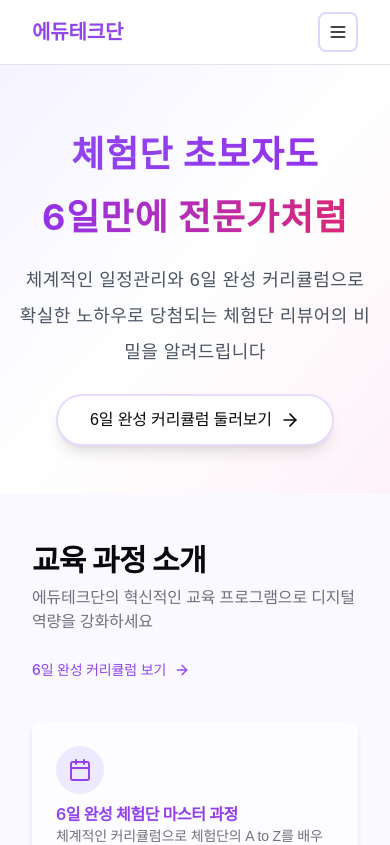
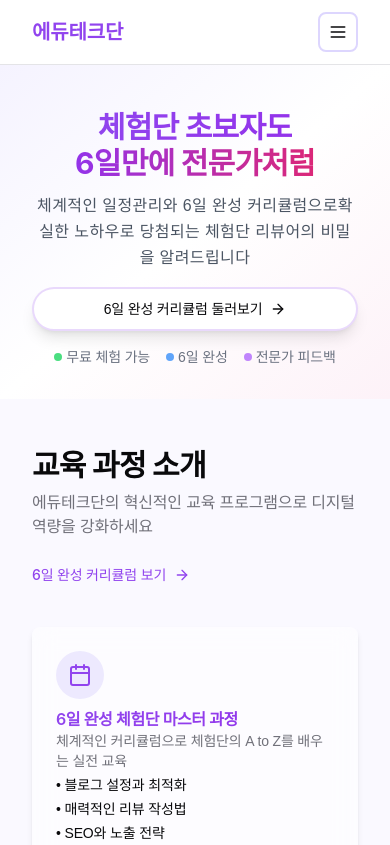
Before and after one commit to godud2604/hy-lnk, a Next.js app: page / in a window 390 px wide. Shown: the top 845 px of the page. Built offline with nearby package versions, Linux system fonts and the light colour scheme; no server answers; a web font is replaced by a local one.

Commit message:
improved layout and readability

```diff
--- a/components/hero-section.tsx
+++ b/components/hero-section.tsx
@@ -4,37 +4,52 @@ import { Button } from "@/components/ui/button"
 
 export default function HeroSection() {
   return (
-    <section className="w-full py-12 md:py-24 lg:py-32 bg-gradient-to-br from-lavender-50 via-white to-softpink-50 relative overflow-hidden">
+    <section className="w-full py-8 md:py-16 lg:py-24 bg-gradient-to-br from-lavender-50 via-white to-softpink-50 relative overflow-hidden">
       <div className="absolute inset-0 bg-grid-pattern opacity-[0.03] pointer-events-none" />
       <div className="container px-4 md:px-6 relative">
-        <div className="flex flex-col items-center space-y-6 md:space-y-8 text-center">
-          <div className="space-y-4 md:space-y-8 max-w-4xl mx-auto">
-            <h1 className="text-4xl font-bold tracking-wide sm:text-5xl md:text-6xl lg:text-7xl leading-relaxed">
+        <div className="flex flex-col items-center space-y-4 md:space-y-8 text-center">
+          <div className="space-y-3 md:space-y-6 max-w-4xl mx-auto">
+            <h1 className="text-3xl sm:text-4xl md:text-5xl lg:text-6xl font-bold tracking-tight leading-[1.2] md:leading-[1.2]">
               <span className="inline-block bg-gradient-to-r from-primary to-purple-600 text-transparent bg-clip-text">
                 체험단 초보자도
               </span>
-              <br />
-              <span className="inline-block mt-1 md:mt-4 bg-gradient-to-r from-purple-600 to-pink-600 text-transparent bg-clip-text">
+              <br className="hidden sm:block" />
+              <span className="inline-block sm:mt-2 md:mt-3 bg-gradient-to-r from-purple-600 to-pink-600 text-transparent bg-clip-text">
                 6일만에 전문가처럼
               </span>
             </h1>
-            <p className="mx-auto max-w-[700px] text-lg md:text-xl text-gray-600 leading-loose tracking-wide">
+            <p className="mx-auto max-w-[700px] text-base sm:text-lg md:text-xl text-gray-600 leading-relaxed tracking-wide px-4 sm:px-0">
               체계적인 일정관리와 6일 완성 커리큘럼으로
-              <br className="" />
+              <br className="hidden sm:block" />
               확실한 노하우로 당첨되는 체험단 리뷰어의 비밀을 알려드립니다
             </p>
           </div>
-          <div className="flex flex-col sm:flex-row gap-4 mt-8">
+          <div className="flex flex-col sm:flex-row gap-3 sm:gap-4 w-full sm:w-auto mt-6 sm:mt-8 px-4 sm:px-0">
             <Button
               variant="outline"
               size="lg"
-              className="border-2 border-primary/20 hover:border-primary/40 hover:bg-primary/5 text-base px-8 py-6 rounded-full shadow-lg hover:shadow-xl transition-all duration-300"
+              className="w-full sm:w-auto border-2 border-primary/20 hover:border-primary/40 hover:bg-primary/5 text-sm sm:text-base px-6 sm:px-8 py-5 sm:py-6 rounded-full shadow-lg hover:shadow-xl transition-all duration-300"
               asChild
             >
-              <Link href="/curriculum">
-                6일 완성 커리큘럼 둘러보기 <ArrowRight className="ml-2 h-5 w-5" />
+              <Link href="/curriculum" className="flex items-center justify-center">
+                6일 완성 커리큘럼 둘러보기
+                <ArrowRight className="ml-2 h-4 w-4 sm:h-5 sm:w-5" />
               </Link>
             </Button>
+          </div>
+          <div className="mt-8 sm:mt-12 flex flex-wrap justify-center gap-4 text-sm text-gray-500">
+            <div className="flex items-center gap-1">
+              <span className="w-2 h-2 rounded-full bg-green-400"></span>
+              무료 체험 가능
+            </div>
+            <div className="flex items-center gap-1">
+              <span className="w-2 h-2 rounded-full bg-blue-400"></span>
+              6일 완성
+            </div>
+            <div className="flex items-center gap-1">
+              <span className="w-2 h-2 rounded-full bg-purple-400"></span>
+              전문가 피드백
+            </div>
           </div>
         </div>
       </div>
```
